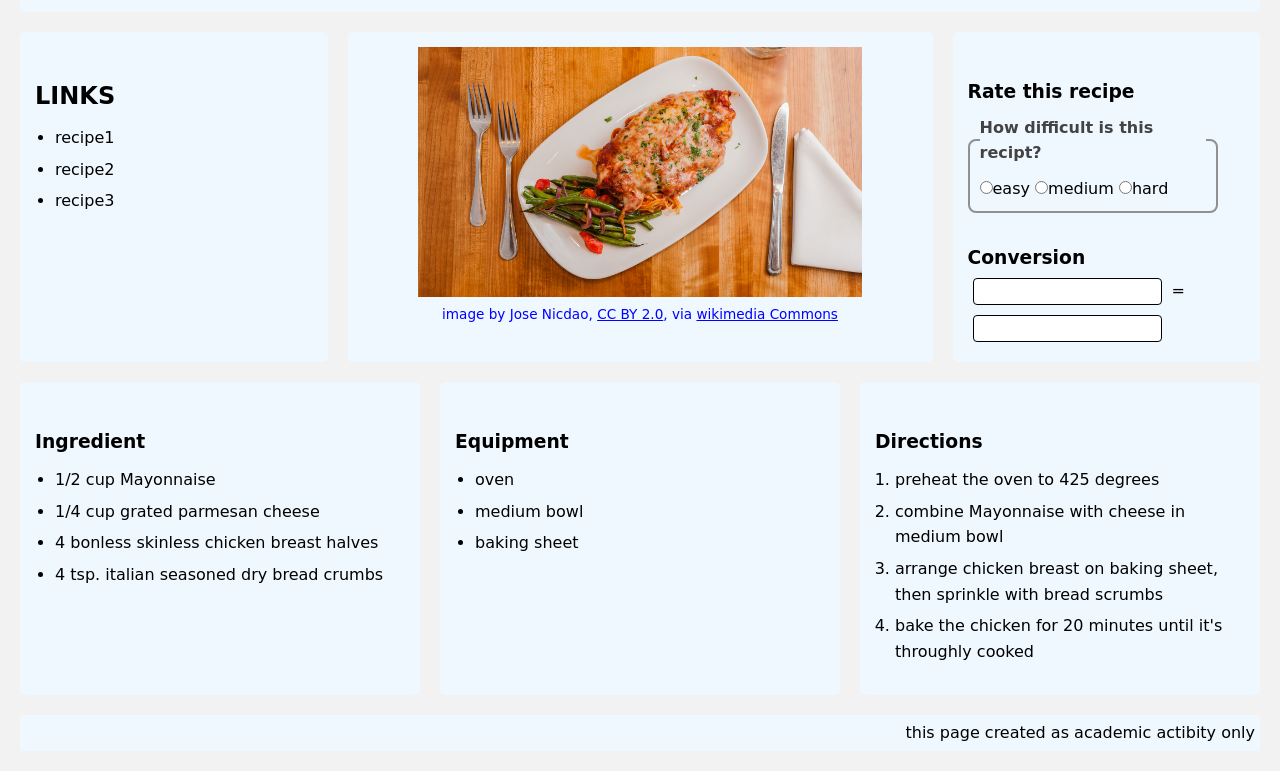
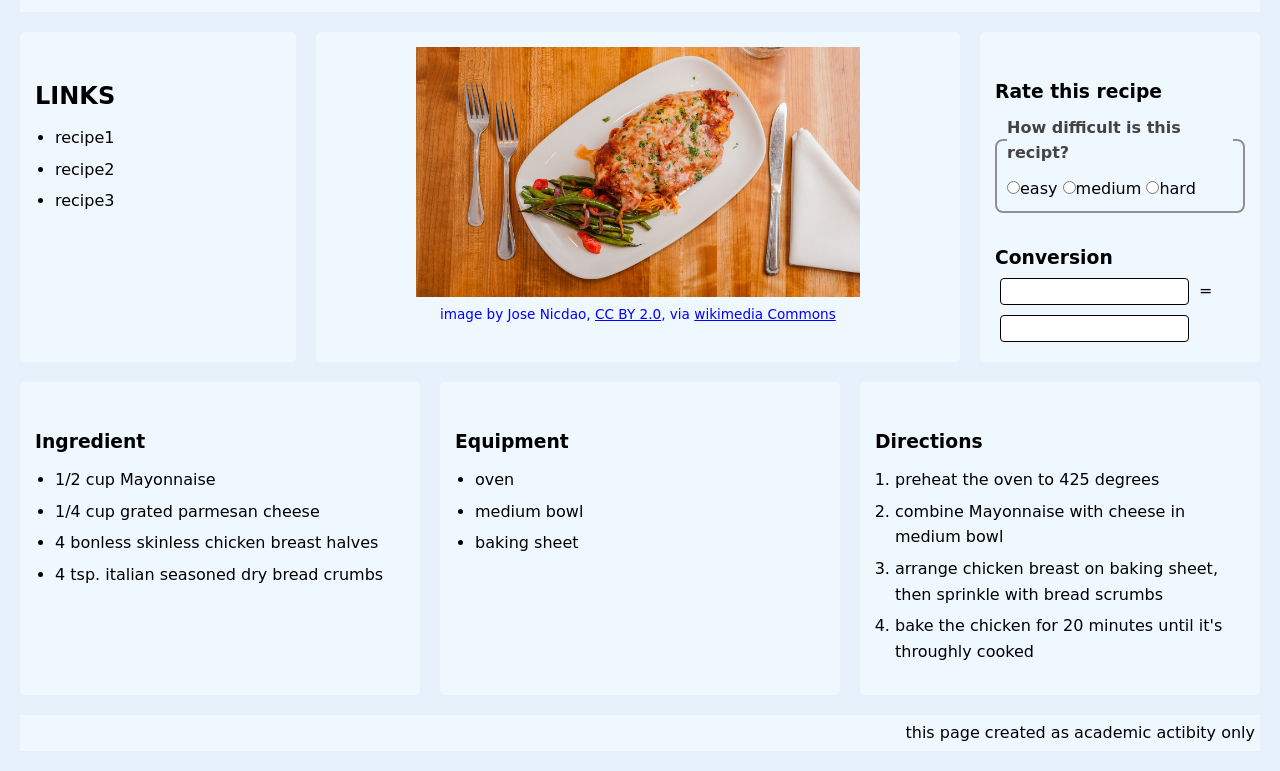
Before and after one commit to caseuwen/CodingAssignment5, a plain HTML site: page index.html in a window 1280 px wide. Shown: the part 128-899 px from the top of the page. Drawn offline with Linux system fonts and the light colour scheme; a web font is replaced by a local one.

Commit message:
fixing second column space

```diff
--- a/css/stylesheet.css
+++ b/css/stylesheet.css
@@ -4,7 +4,7 @@
     padding: 0;
 }
 body{
-    background-color: #f2f2f2;
+    background-color: rgb(231, 241, 252);
     font-family:'sofia', cursive;
     color:black;
     line-height: 1.6;
@@ -19,12 +19,15 @@ header{
     margin-bottom: 20px;
 }
 #image{
-    flex:2;
+    flex:2.5;
     flex-direction: column;
     align-items: center;
     text-align: center;
 }
-#links, #rating{
+#links{
+    flex:0.5;
+}
+#rating{
     flex:1;
 }
 h1 {
```
